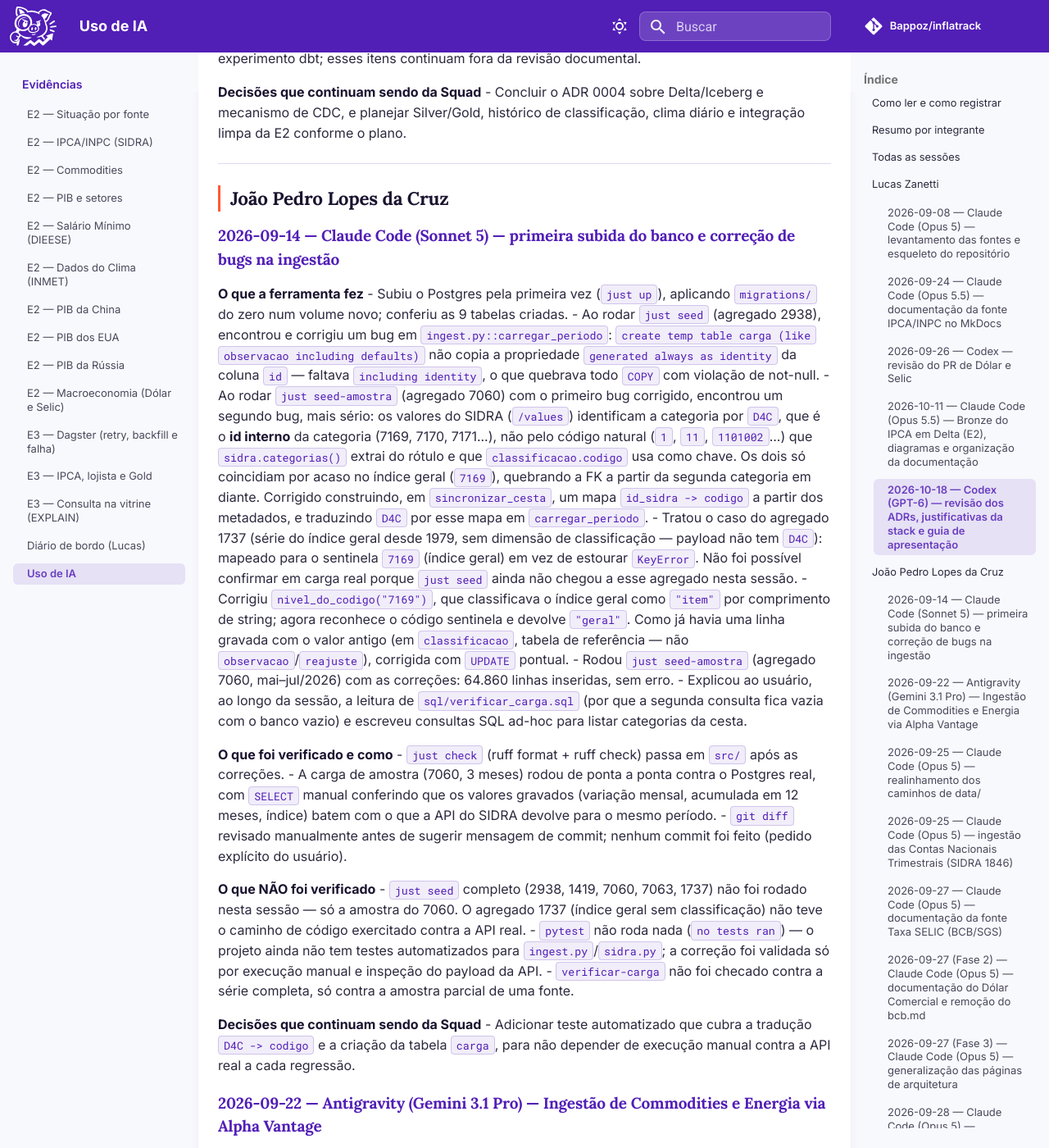
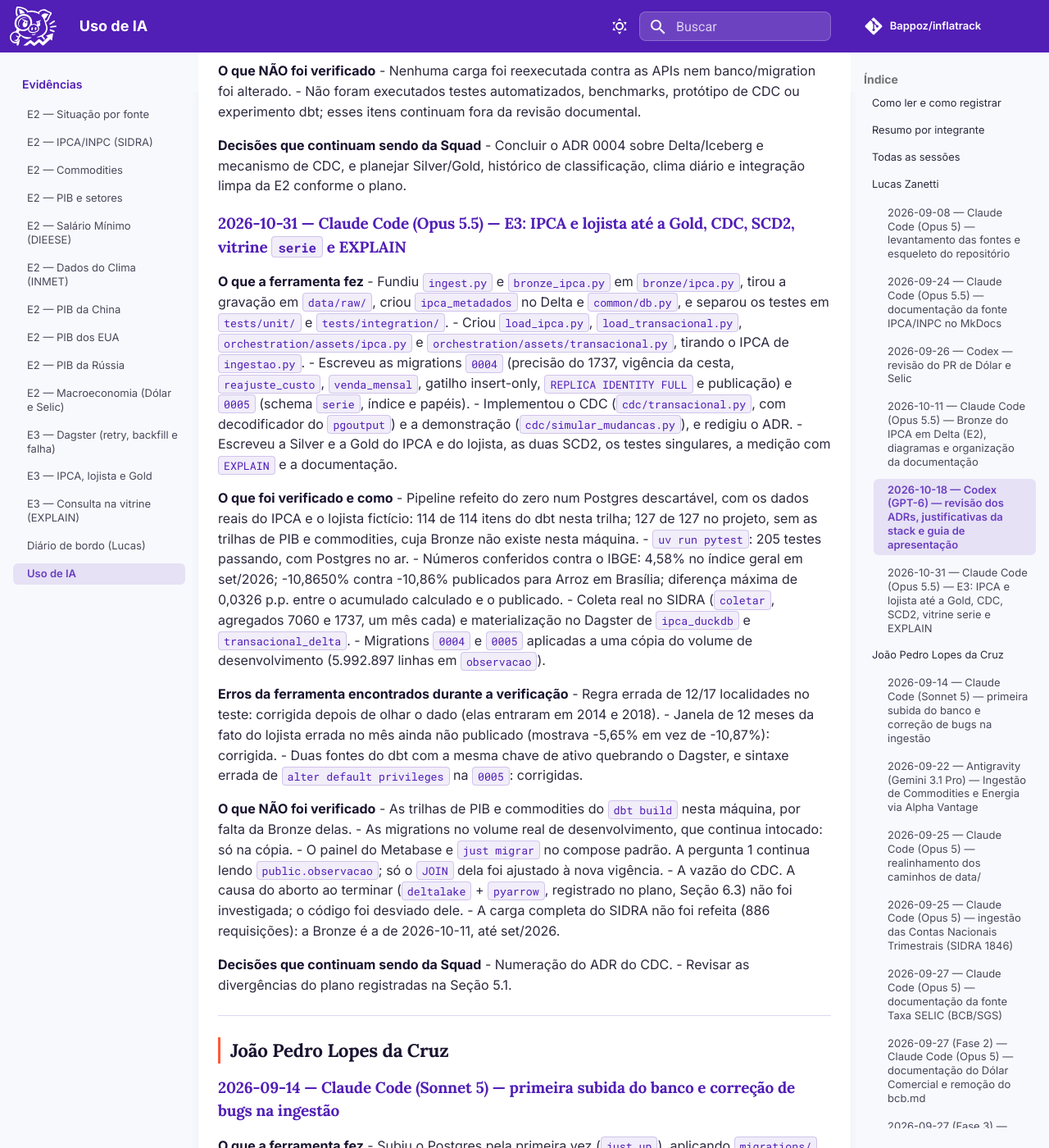
Before and after one commit to Bappoz/inflatrack, an MkDocs documentation site: the page built from docs/evidencias/uso_ia.md, in a window 1280 px wide and 1400 px high, scrolled down 6934 px. Shown: the whole window at 82% size. Built offline with MkDocs 1.6.1 and Material for MkDocs 9.7.7, drawn with Linux system fonts in a browser that asks for light colours; comment, search, counter and statistics services are not loaded; some of the changed text lies outside the part shown.

Commit message:
docs: plano, diário de bordo e registro de uso de IA da E3 do Lucas
Situação da Seção 5.1 com as divergências decididas na implementação, as
lições novas da Seção 6.3 e a sessão em AI-USAGE.md.

```diff
--- a/AI-USAGE.md
+++ b/AI-USAGE.md
@@ -12,7 +12,7 @@ Exigido pela [Política de Uso de IA](https://unb-bd2.github.io/PlanoEnsino/) da
 
 | Integrante | Sessões | Período | Ferramentas |
 |---|---|---|---|
-| Lucas Zanetti | 5 | 2026-09-08 a 2026-10-18 | Claude Code (Opus 5.5) (2), Claude Code (Opus 5) (1), Codex (2) |
+| Lucas Zanetti | 6 | 2026-09-08 a 2026-10-31 | Claude Code (Opus 5.5) (3), Claude Code (Opus 5) (1), Codex (2) |
 | João Pedro Lopes da Cruz | 24 | 2026-09-14 a 2026-10-30 | Claude Code (Opus 5) (8), Claude Code (Opus 5.5) (11), Claude Code (Sonnet 5) (1), Claude Code (Sonnet 5.5) (3), Antigravity (Gemini 3.1 Pro) (1) |
 | Artur Fernandes Galdino | 3 | 2026-09-25 a 2026-10-13 | Antigravity (Gemini 3.6 Flash) (1), Antigravity (Gemini 3.8 Flash) (2) |
 | Pedro Américo | 3 | 2026-09-25 a 2026-10-13 | Antigravity (Gemini 3.1 Pro) (2), Antigravity (Gemini 3.8 Flash) (1) |
@@ -60,6 +60,7 @@ Exigido pela [Política de Uso de IA](https://unb-bd2.github.io/PlanoEnsino/) da
 | 2026-10-29 | João Pedro Lopes da Cruz | Claude Code (Sonnet 5.5) | Metabase para visualizar o DuckDB e o Postgres |
 | 2026-10-29 | João Pedro Lopes da Cruz | Claude Code (Opus 5.5) | Diagnóstico e desenho da Silver do PIB e das commodities |
 | 2026-10-30 | João Pedro Lopes da Cruz | Claude Code (Opus 5.5) | Revisão do PLAN_E3_E4, conflito de merge, loaders Delta → DuckDB, base do dbt e Silver do PIB e das commodities |
+| 2026-10-31 | Lucas Zanetti | Claude Code (Opus 5.5) | E3: IPCA e lojista até a Gold, CDC, SCD2, vitrine `serie` e EXPLAIN |
 
 ---
 
@@ -216,6 +217,38 @@ separados e um PR.
 
 **Decisões que continuam sendo da Squad**
 - Concluir o ADR 0004 sobre Delta/Iceberg e mecanismo de CDC, e planejar Silver/Gold, histórico de classificação, clima diário e integração limpa da E2 conforme o plano.
+
+### 2026-10-31 — Claude Code (Opus 5.5) — E3: IPCA e lojista até a Gold, CDC, SCD2, vitrine `serie` e EXPLAIN
+
+**O que a ferramenta fez**
+- Fundiu `ingest.py` e `bronze_ipca.py` em `bronze/ipca.py`, tirou a gravação em `data/raw/`, criou `ipca_metadados` no Delta e `common/db.py`, e separou os testes em `tests/unit/` e `tests/integration/`.
+- Criou `load_ipca.py`, `load_transacional.py`, `orchestration/assets/ipca.py` e `orchestration/assets/transacional.py`, tirando o IPCA de `ingestao.py`.
+- Escreveu as migrations `0004` (precisão do 1737, vigência da cesta, `reajuste_custo`, `venda_mensal`, gatilho insert-only, `REPLICA IDENTITY FULL` e publicação) e `0005` (schema `serie`, índice e papéis).
+- Implementou o CDC (`cdc/transacional.py`, com decodificador do `pgoutput`) e a demonstração (`cdc/simular_mudancas.py`), e redigiu o ADR.
+- Escreveu a Silver e a Gold do IPCA e do lojista, as duas SCD2, os testes singulares, a medição com `EXPLAIN` e a documentação.
+
+**O que foi verificado e como**
+- Pipeline refeito do zero num Postgres descartável, com os dados reais do IPCA e o lojista fictício: 114 de 114 itens do dbt nesta trilha; 127 de 127 no projeto, sem as trilhas de PIB e commodities, cuja Bronze não existe nesta máquina.
+- `uv run pytest`: 205 testes passando, com Postgres no ar.
+- Números conferidos contra o IBGE: 4,58% no índice geral em set/2026; -10,8650% contra -10,86% publicados para Arroz em Brasília; diferença máxima de 0,0326 p.p. entre o acumulado calculado e o publicado.
+- Coleta real no SIDRA (`coletar`, agregados 7060 e 1737, um mês cada) e materialização no Dagster de `ipca_duckdb` e `transacional_delta`.
+- Migrations `0004` e `0005` aplicadas a uma cópia do volume de desenvolvimento (5.992.897 linhas em `observacao`).
+
+**Erros da ferramenta encontrados durante a verificação**
+- Regra errada de 12/17 localidades no teste: corrigida depois de olhar o dado (elas entraram em 2014 e 2018).
+- Janela de 12 meses da fato do lojista errada no mês ainda não publicado (mostrava -5,65% em vez de -10,87%): corrigida.
+- Duas fontes do dbt com a mesma chave de ativo quebrando o Dagster, e sintaxe errada de `alter default privileges` na `0005`: corrigidas.
+
+**O que NÃO foi verificado**
+- As trilhas de PIB e commodities do `dbt build` nesta máquina, por falta da Bronze delas.
+- As migrations no volume real de desenvolvimento, que continua intocado: só na cópia.
+- O painel do Metabase e `just migrar` no compose padrão. A pergunta 1 continua lendo `public.observacao`; só o `JOIN` dela foi ajustado à nova vigência.
+- A vazão do CDC. A causa do aborto ao terminar (`deltalake` + `pyarrow`, registrado no plano, Seção 6.3) não foi investigada; o código foi desviado dele.
+- A carga completa do SIDRA não foi refeita (886 requisições): a Bronze é a de 2026-10-11, até set/2026.
+
+**Decisões que continuam sendo da Squad**
+- Numeração do ADR do CDC.
+- Revisar as divergências do plano registradas na Seção 5.1.
 
 ---
 
```
Also changed, not shown: PLAN_E3_E4.md (+10 -0 lines), docs/diario/lucas.md (added, +21 -0 lines).
